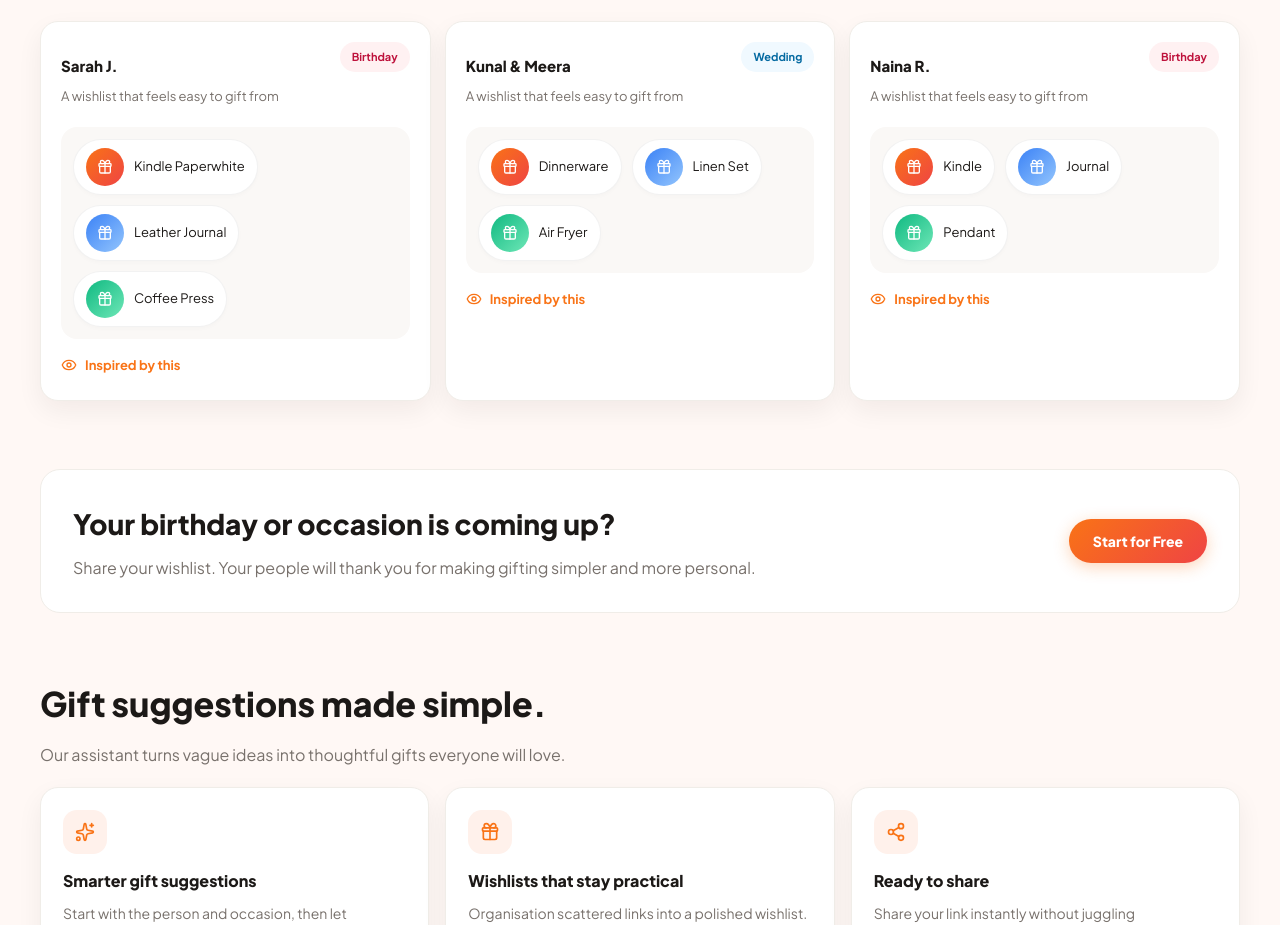
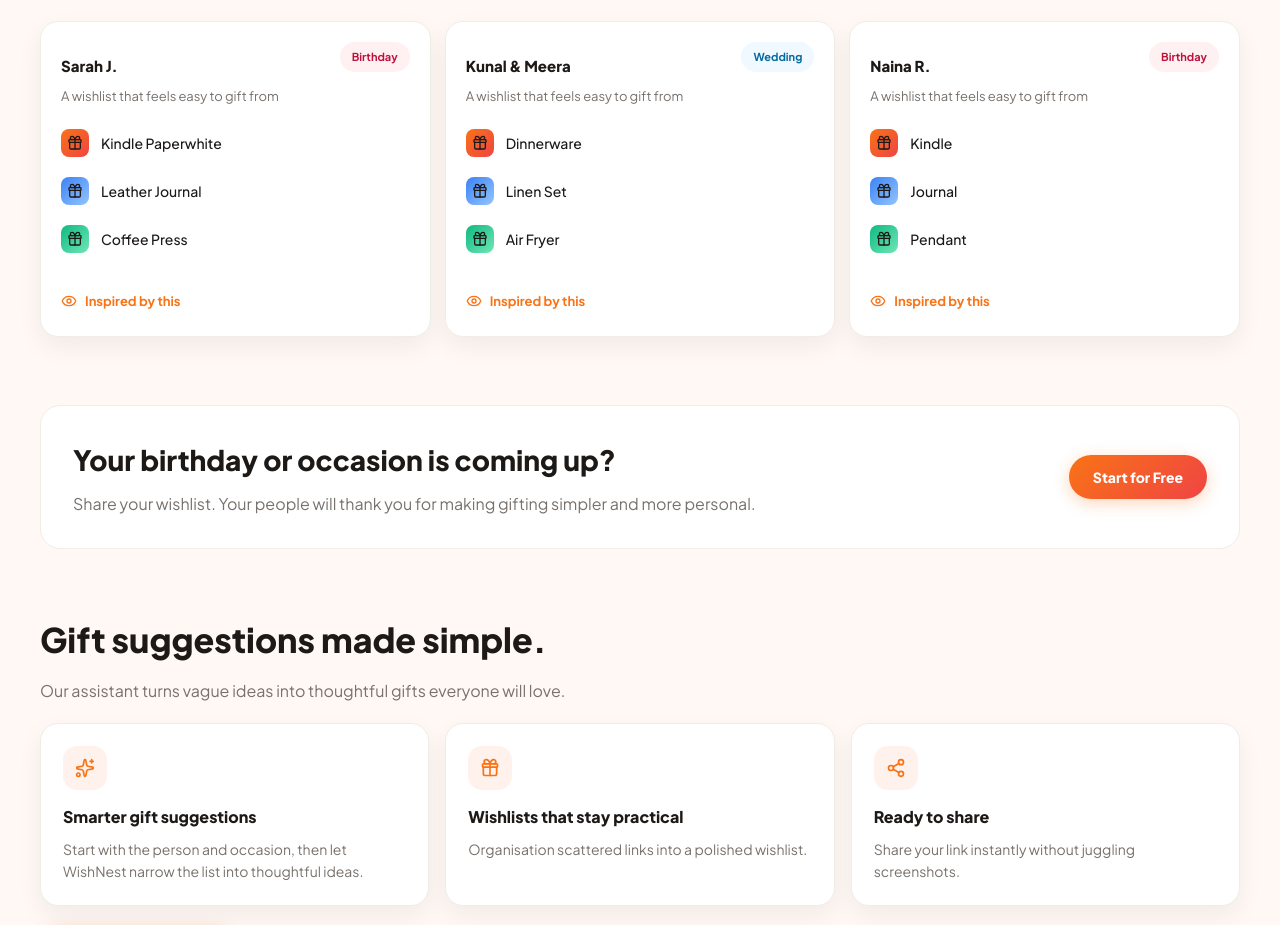
Before and after one commit to Yatish05/wishnest, a React (Vite) app: page / in a window 1280 px wide. Shown: the part 1229-2154 px from the top of the page. Built offline with nearby package versions, Linux system fonts and the light colour scheme; no server answers.

Commit message:
Refine trending wishlists to minimal list format

```diff
--- a/src/pages/LandingPage.css
+++ b/src/pages/LandingPage.css
@@ -375,44 +375,38 @@
 }
 
 .landing-feed-card__items {
-  margin-top: 20px;
-  padding: 12px;
-  background: var(--color-surface-soft);
-  border-radius: 16px;
+  margin: 18px 0;
   display: flex;
-  flex-direction: row;
-  flex-wrap: wrap;
-  gap: 10px;
+  flex-direction: column;
+  gap: 12px;
 }
 
 .landing-feed-item {
   display: flex;
   align-items: center;
-  gap: 10px;
-  padding: 8px 12px;
-  background: #fff;
-  border: 1px solid rgba(0, 0, 0, 0.05);
-  border-radius: 99px;
-  box-shadow: 0 2px 4px rgba(0, 0, 0, 0.02);
-  transition: all 0.2s ease;
-  font-size: 13px;
+  gap: 12px;
+  padding: 4px 0;
+  transition: opacity 0.2s ease;
 }
 
 .landing-feed-item:hover {
-  transform: translateY(-2px);
-  border-color: var(--color-brand);
-  background: #fff;
-  box-shadow: 0 4px 12px rgba(249, 115, 22, 0.08);
+  opacity: 0.7;
+}
+
+.landing-feed-item span {
+  font-size: 14px;
+  font-weight: 500;
+  color: var(--color-text-primary);
 }
 
 .landing-feed-item__thumb {
-  width: 38px;
-  height: 38px;
-  border-radius: 50%;
+  width: 28px;
+  height: 28px;
+  border-radius: 8px;
   display: flex;
   align-items: center;
   justify-content: center;
-  color: #fff;
+  flex-shrink: 0;
 }
 
 .landing-feed-item__thumb--1 { background: linear-gradient(135deg, #f97316, #ef4444); }
```
